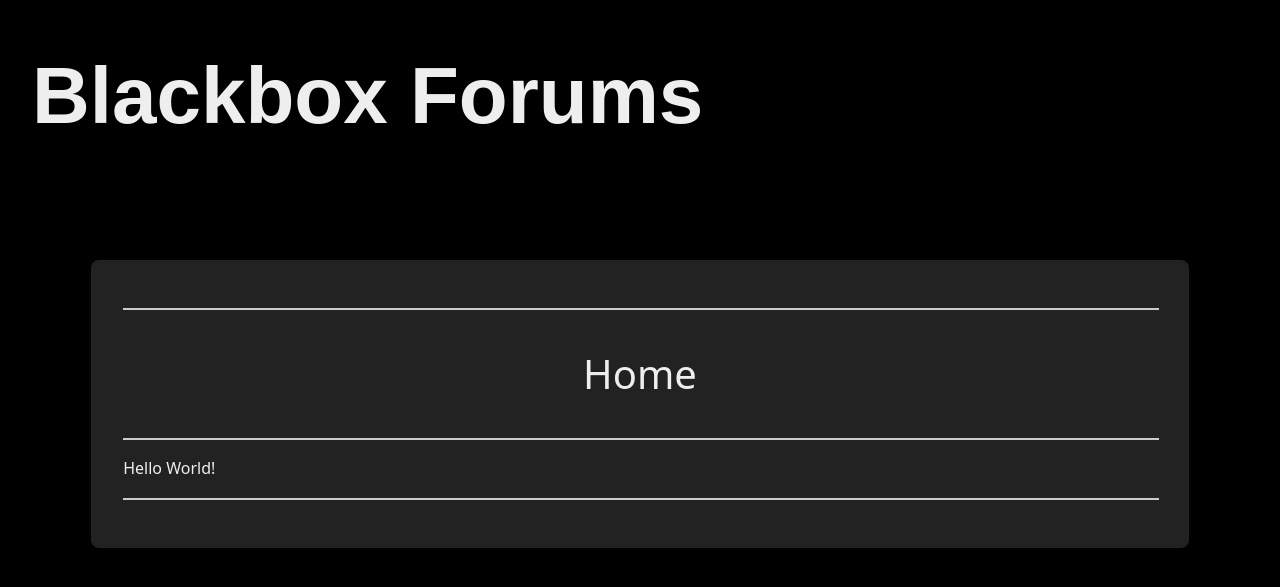
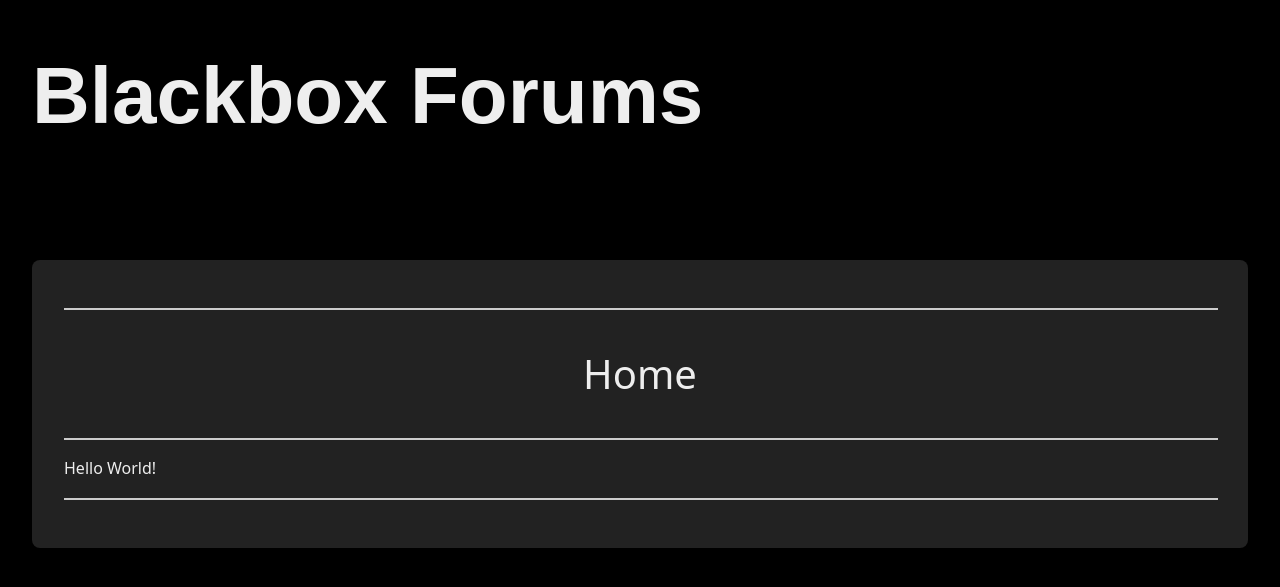
Before and after one commit to blackboxforums/blackboxforums.github.io, a Jekyll site: the page built from index.md, in a window 1280 px wide. Shown: the top 587 px of the page. Built offline with Jekyll 4.4.1, drawn with Linux system fonts in a browser that asks for light colours.

Commit message:
Update style.css

```diff
--- a/assets/css/style.css
+++ b/assets/css/style.css
@@ -1,11 +1,18 @@
 :root {
+  /* BG Colors */
   --bg-color: #000;
   --content-bg: #222;
+  --post-bg: #333;
   --blockquote-bg: #444;
+
+  /* Text Colors */
   --text-color: #eee;
   --header-color: #eee;
+  --accent-color: #ffd257;
   --link-color: #edc75f;
   --link-visited: #cfad53;
+
+  /* Other */
   --hr-color: #ccc;
   --title-underline: #eee;
   --button-border: #444;
@@ -18,45 +25,6 @@
   color: var(--text-color);
   font-family: 'Outfit', system-ui, sans-serif;
   line-height: 1.6;
-}
-
-/* body.light-mode {
-  --bg-color: #f9f9f9;
-  --content-bg: #fff;
-  --blockquote-bg: #f9f9f9;
-  --text-color: #111;
-  --header-color: #111;
-  --link-color: #0066cc;
-  --link-visited: #002ad1;
-  --hr-color: #999;
-  --title-underline: #111;
-  --button-border: #ddd;
-} */
-
-#main-content {
-  max-width: 85%;
-  margin: 100px auto;
-  padding: 2rem;
-  background-color: var(--content-bg);
-  border-radius: 8px;
-}
-
-header {
-  padding: 0;
-  color: var(--header-color);
-  font-family: 'Urbanist', sans-serif;
-}
-
-header a,
-header a:visited,
-header a:hover {
-  color: var(--header-color) !important;
-}
-
-header h1 {
-  font-size: 5rem;
-  margin: 0;
-  color: var(--header-color);
 }
 
 .title {
@@ -100,3 +68,48 @@
   margin: 1em 1em auto;
   background-color: var(--blockquote-bg);
 }
+
+/* Page Layout */
+
+#main-content {
+  max-width: 95%;
+  margin: 100px auto;
+  padding: 2rem;
+  background-color: var(--content-bg);
+  border-radius: 8px;
+}
+
+header {
+  padding: 0;
+  color: var(--header-color);
+  font-family: 'Urbanist', sans-serif;
+}
+
+header a,
+header a:visited,
+header a:hover {
+  color: var(--header-color) !important;
+}
+
+header h1 {
+  font-size: 5rem;
+  margin: 0;
+  color: var(--header-color);
+}
+
+/* Post Style */
+
+div.post {
+  max-width: 80%;
+  margin: 100px auto;
+  padding: 2rem;
+  background-color: var(--post-bg);
+  border-radius: 8px;
+}
+
+div.post header {
+  color: var(--accent-color);
+  font-size: 1.5em;
+  padding: 1em;
+  text-decoration: underline;
+}
```
